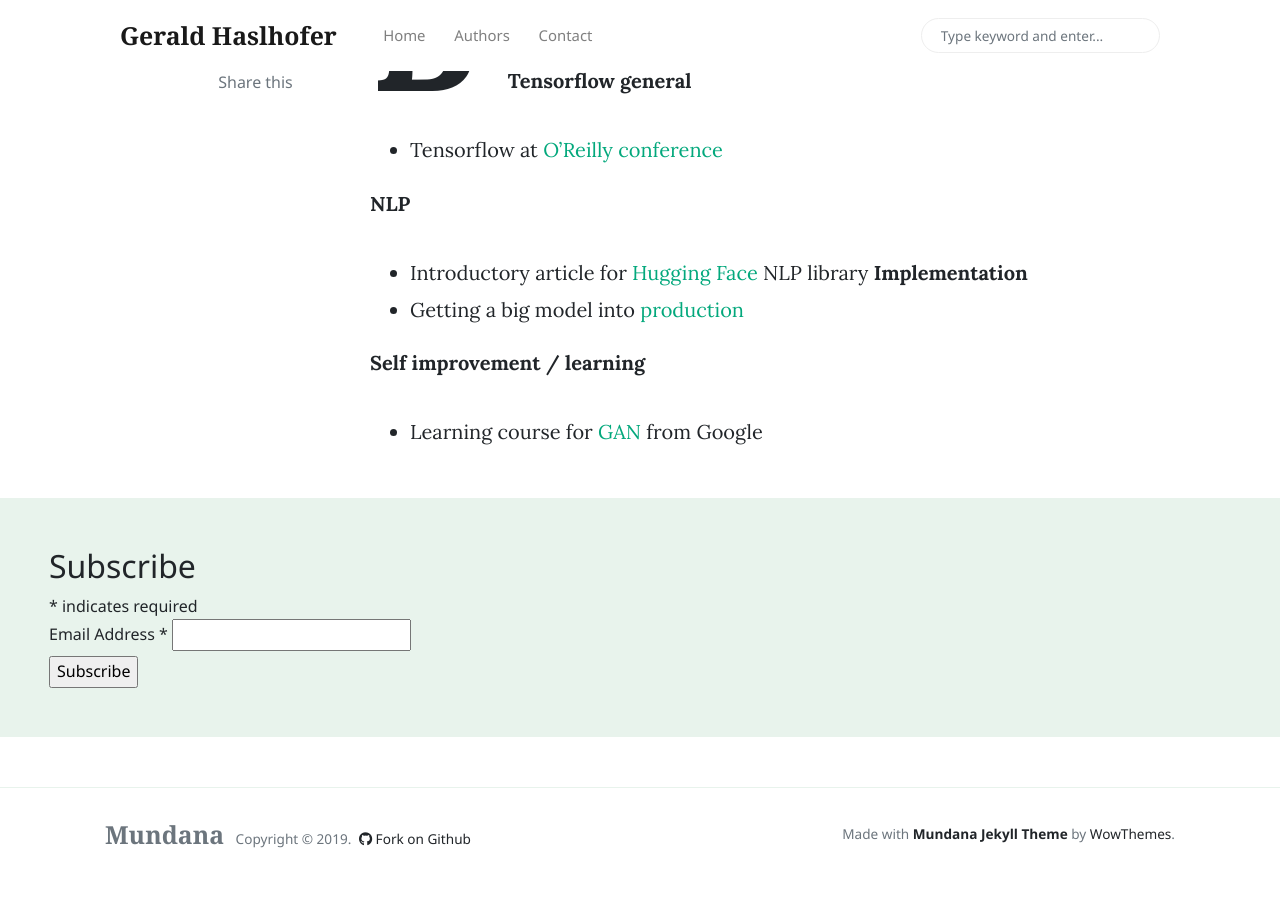
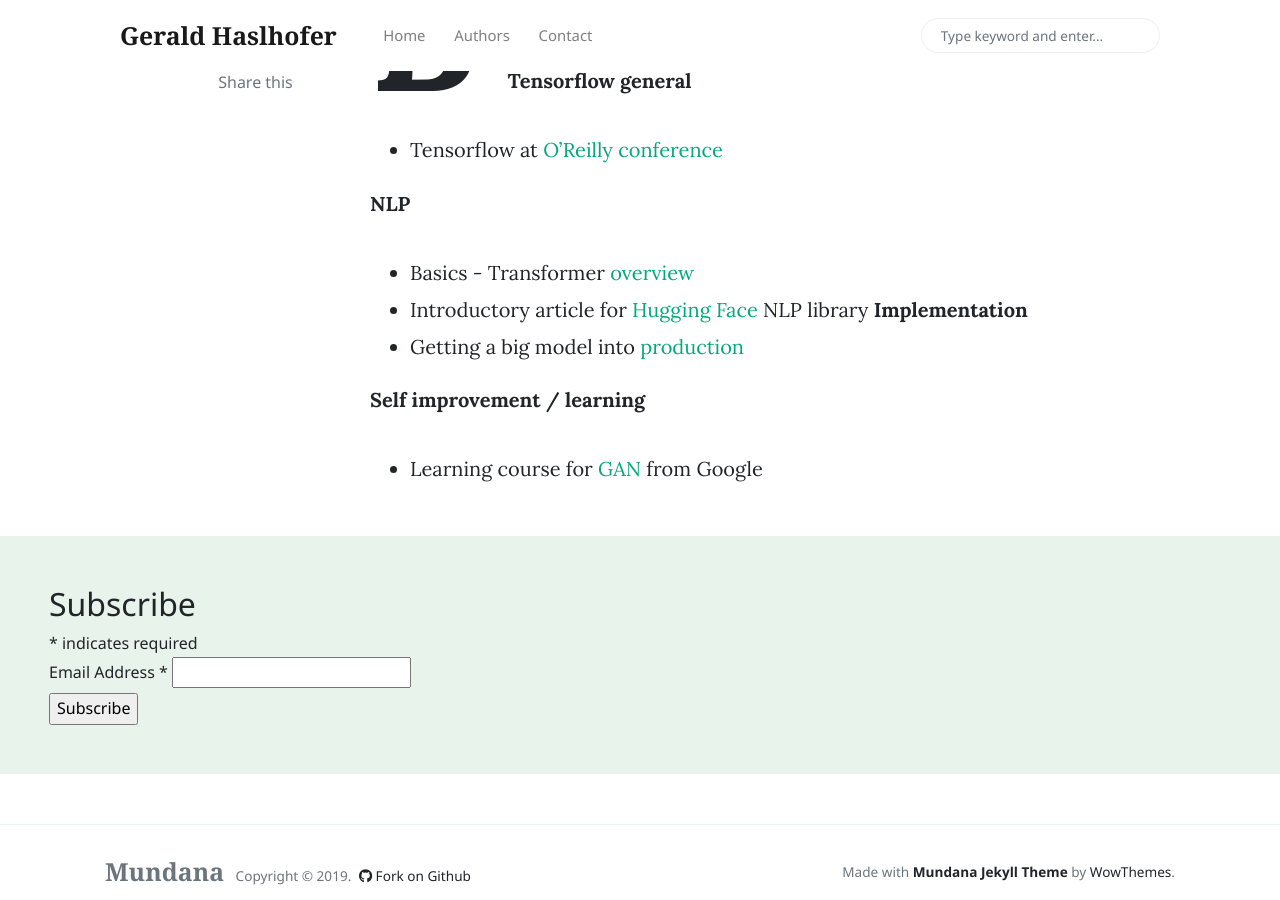
Before and after one commit to haslhofer/haslhofer.github.io, a Jekyll site: the page built from _posts/2019-11-29-backlog.md, in a window 1280 px wide and 900 px high, scrolled down 519 px. Built offline with Jekyll 4.4.1, drawn with Linux system fonts in a browser that asks for light colours; nearby versions of some CDN libraries; comment, search, counter and statistics services are not loaded.

Commit message:
Update 2019-11-29-backlog.md

```diff
--- a/_posts/2019-11-29-backlog.md
+++ b/_posts/2019-11-29-backlog.md
@@ -15,6 +15,7 @@ Backlog of articles to process with rough categorization
 
 
 **NLP**
+* Basics - Transformer [overview](http://jalammar.github.io/illustrated-transformer/)
 * Introductory article for [Hugging Face](https://blog.tensorflow.org/2019/11/hugging-face-state-of-art-natural.html?m=1) NLP library
 **Implementation**
 * Getting a big model into [production](https://medium.com/huggingface/scaling-a-massive-state-of-the-art-deep-learning-model-in-production-8277c5652d5f)
```
